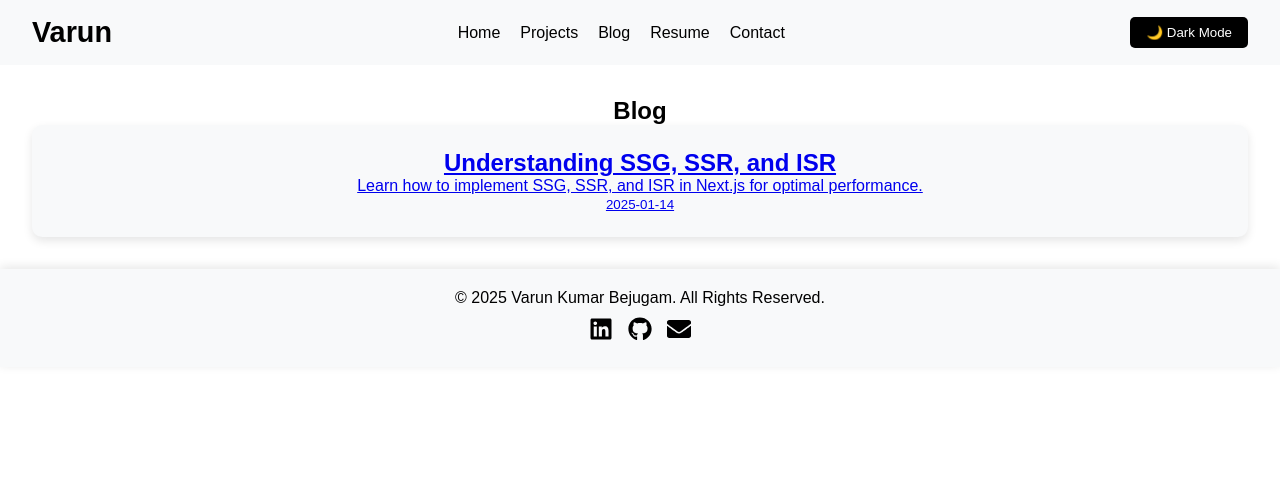
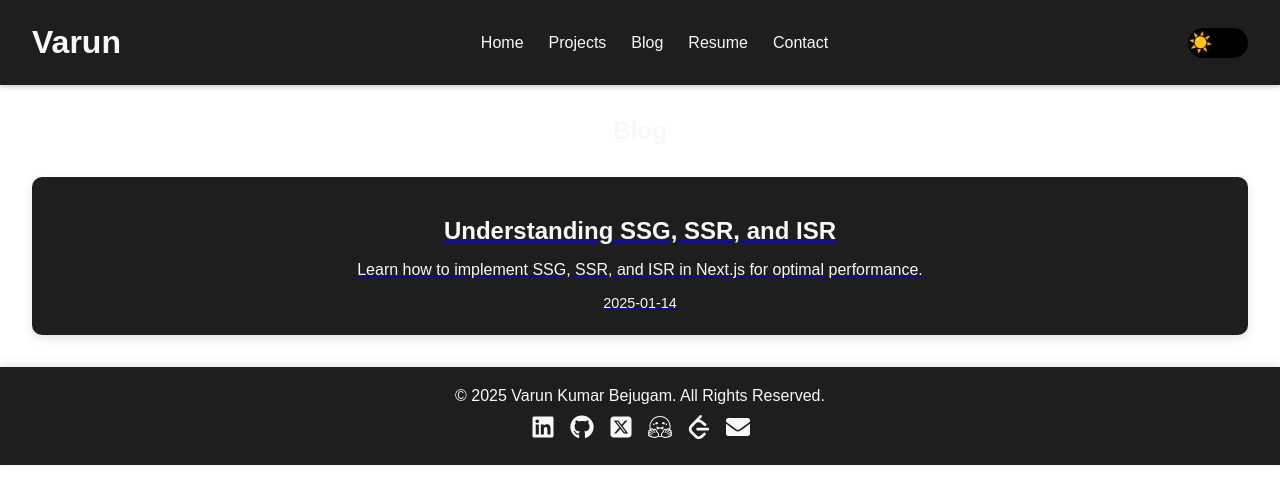
Before and after one commit to bejugamvarun/bejugamvarun.github.io, a Next.js app: page /blog in a window 1280 px wide. Shown: the top 504 px of the page. Built offline with nearby package versions, Linux system fonts and the light colour scheme.

Commit message:
fixed css issues

```diff
--- a/components/Footer.tsx
+++ b/components/Footer.tsx
@@ -1,6 +1,8 @@
 import React from 'react';
 import styles from '@/styles/Footer.module.css';
 import { FaLinkedin, FaGithub, FaEnvelope } from 'react-icons/fa';
+import { FaSquareXTwitter } from 'react-icons/fa6';
+import { SiHuggingface, SiLeetcode } from 'react-icons/si';
 
 const Footer: React.FC = () => {
   return (
@@ -14,6 +16,15 @@ const Footer: React.FC = () => {
           <a href="https://github.com/bejugamvarun" target="_blank" rel="noopener noreferrer" aria-label="GitHub">
             <FaGithub />
           </a>
+          <a href="https://x.com/bejugamvarun" target="_blank" rel="noopener noreferrer" aria-label="Twitter">
+            <FaSquareXTwitter />
+          </a>
+          <a href="https://huggingface.co/bejugamvarun" target="_blank" rel="noopener noreferrer" aria-label="Hugging Face">
+            <SiHuggingface />
+          </a>
+          <a href="https://leetcode.com/u/varun0603/" target="_blank" rel="noopener noreferrer" aria-label="LeetCode">
+            <SiLeetcode />
+          </a>
           <a href="mailto:bejugamvarun@gmail.com" aria-label="Email">
             <FaEnvelope />
           </a>
--- a/components/ThemeToggle.tsx
+++ b/components/ThemeToggle.tsx
@@ -5,9 +5,11 @@ const ThemeToggle: React.FC = () => {
   const { theme, toggleTheme } = useTheme();
 
   return (
-    <button onClick={toggleTheme} className={styles.toggleBtn}>
-      {theme === 'light' ? '🌙 Dark Mode' : '☀️ Light Mode'}
-    </button>
+    <div className={styles.toggleContainer} onClick={toggleTheme}>
+      <div className={`${styles.toggleSwitch} ${theme === 'dark' ? styles.dark : ''}`}>
+        <span className={styles.icon}>{theme === 'light' ? '☀️' : '🌙'}</span>
+      </div>
+    </div>
   );
 };
 
--- a/next.config.ts
+++ b/next.config.ts
@@ -5,7 +5,7 @@ const isProd = process.env.NODE_ENV === 'production';
 const nextConfig: NextConfig = {
   /* config options here */
   // output: 'export',
-  basePath: '/bejugamvarun.github.io',
+  basePath: isProd ? '/bejugamvarun.github.io' : '',
   images: {
     unoptimized: true,
   },
--- a/styles/Blog.module.css
+++ b/styles/Blog.module.css
@@ -1,3 +1,4 @@
+/* Enhanced styles for the blog page */
 .blogSection {
     padding: 2rem;
     text-align: center;
@@ -6,18 +7,38 @@
 .grid {
     display: grid;
     grid-template-columns: repeat(auto-fit, minmax(300px, 1fr));
-    gap: 1.5rem;
+    gap: 2rem;
+    margin-top: 2rem;
 }
 
 .card {
     background-color: var(--nav-bg);
-    padding: 1.5rem;
+    color: var(--text-color);
     border-radius: 10px;
     box-shadow: 0 4px 10px rgba(0, 0, 0, 0.1);
-    transition: transform 0.3s ease;
+    padding: 1.5rem;
+    transition: transform 0.3s ease, box-shadow 0.3s ease;
     cursor: pointer;
 }
 
 .card:hover {
     transform: translateY(-10px);
+    box-shadow: 0 8px 20px rgba(0, 0, 0, 0.2);
 }
+
+.card h2 {
+    margin-top: 1rem;
+    font-size: 1.5rem;
+}
+
+.card p {
+    margin: 1rem 0;
+    font-size: 1rem;
+}
+
+.card small {
+    display: block;
+    margin-top: 0.5rem;
+    font-size: 0.9rem;
+    color: var(--text-muted);
+}
--- a/styles/Header.module.css
+++ b/styles/Header.module.css
@@ -1,8 +1,17 @@
+:root {
+  --toggle-bg: #080808; /* Default toggle background color */
+  --toggle-bg-dark: #f8f4f4; /* Toggle background color for dark mode */
+  --nav-bg: #1e1e1e;
+  --text-color: #f8f8f8;
+  --hover-color: #ff9900;
+}
+
 .header {
   width: 100%;
-    padding: 1rem 2rem;
+  padding: 1.5rem 2rem;
   background-color: var(--nav-bg);
   transition: background-color 0.3s ease;
+  box-shadow: 0 2px 5px rgba(0, 0, 0, 0.2);
 }
 
 .navbar {
@@ -12,7 +21,7 @@
 }
 
 .logo a {
-    font-size: 1.8rem;
+  font-size: 2rem;
   font-weight: bold;
   text-decoration: none;
   color: var(--text-color);
@@ -21,21 +30,70 @@
 .navLinks {
   list-style: none;
   display: flex;
-    gap: 20px;
+  gap: 25px;
 }
 
 .navLinks a {
   text-decoration: none;
   color: var(--text-color);
   font-weight: 500;
+  font-size: 1rem;
+  position: relative;
+  transition: color 0.3s ease;
 }
 
-.toggleBtn {
+.navLinks a::after {
+  content: '';
+  display: block;
+  height: 2px;
+  width: 0;
+  background-color: var(--hover-color);
+  transition: width 0.3s ease;
+  position: absolute;
+  bottom: -5px;
+  left: 0;
+}
+
+.navLinks a:hover {
+  color: var(--hover-color);
+}
+
+.navLinks a:hover::after {
+  width: 100%;
+}
+
+.themeToggleContainer {
+  margin-left: 1rem;
+}
+
+.toggleContainer {
+  width: 60px;
+  height: 30px;
   background-color: var(--button-bg);
-    color: var(--button-text);
-    border: none;
-    padding: 0.5rem 1rem;
+  border-radius: 15px;
+  display: flex;
+  align-items: center;
+  justify-content: space-between;
+  padding: 12 2 12 2px;
   cursor: pointer;
-    transition: background-color 0.3s ease, color 0.3s ease;
-    border-radius: 5px;
+  transition: background-color 0.3s ease;
 }
+
+.toggleSwitch {
+  width: 25px;
+  height: 25px;
+  background-color: var(--toggle-bg);
+  border-radius: 50%;
+  display: flex;
+  align-items: center;
+  justify-content: center;
+  transition: transform 0.3s ease;
+}
+
+.toggleSwitch.dark {
+  transform: translateX(30px);
+}
+
+.icon {
+  font-size: 1.2rem;
+}
```
Lines whose indentation alone changed are shown as unchanged.
